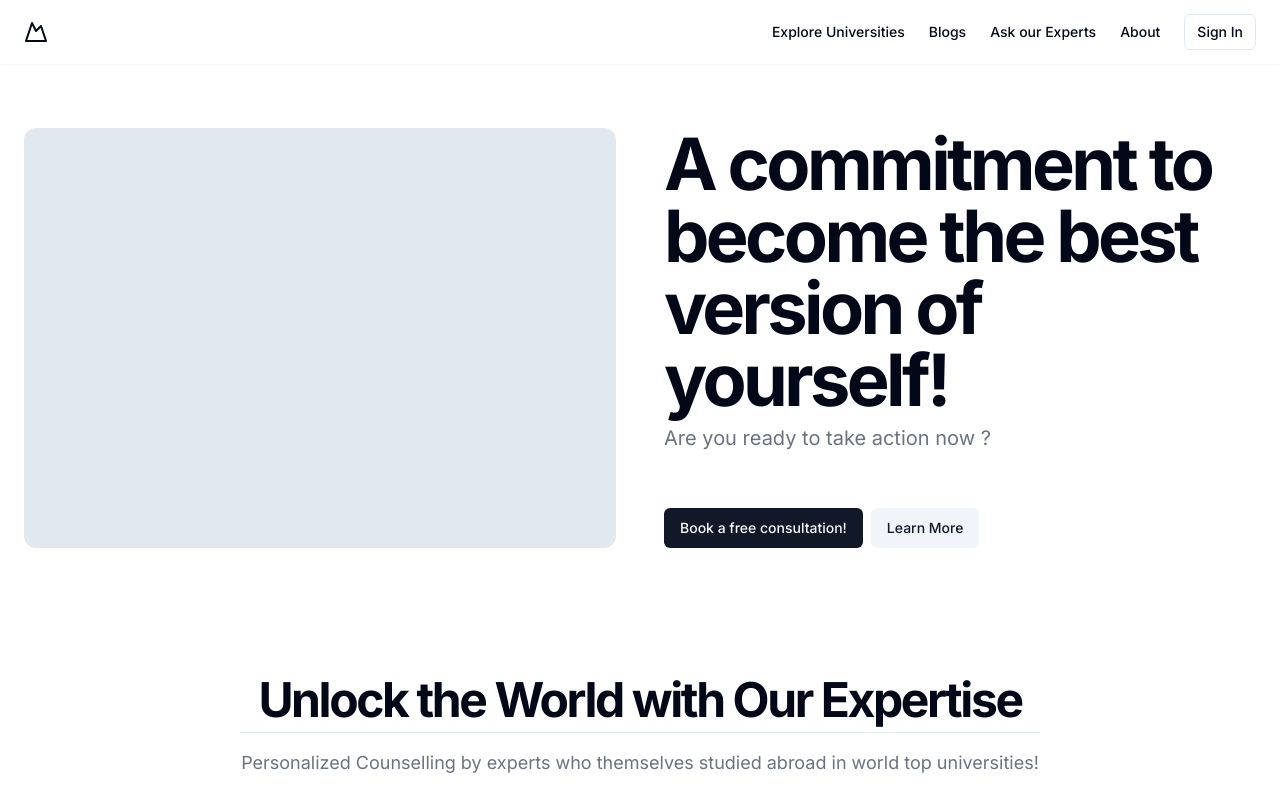
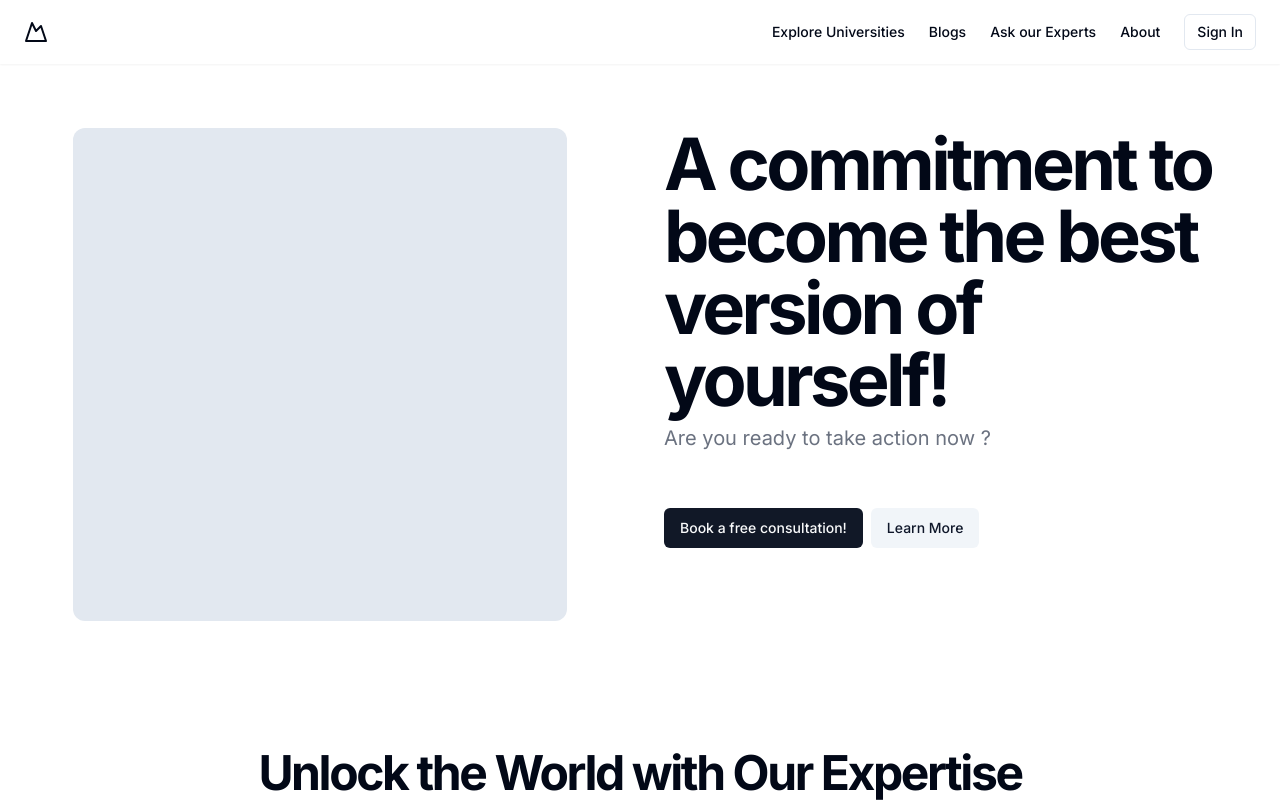
Before and after one commit to 0xpranv/Full-stack, a Next.js app: page / in a window 1280 px wide. Shown: the top 802 px of the page. Built offline with nearby package versions, Linux system fonts and the light colour scheme.

Commit message:
adjusted aspect ratio of hero img

```diff
--- a/components/Hero.tsx
+++ b/components/Hero.tsx
@@ -21,7 +21,7 @@ export default function Hero() {
           </div>
         </div>
         <div
-          className="bg-slate-200 mx-auto overflow-hidden rounded-xl object-cover lg:order-first w-full"
+          className="bg-slate-200 mx-auto overflow-hidden rounded-xl object-cover lg:order-first w-full aspect-square md:w-5/6"
         />
       </div>
     </section>
```
